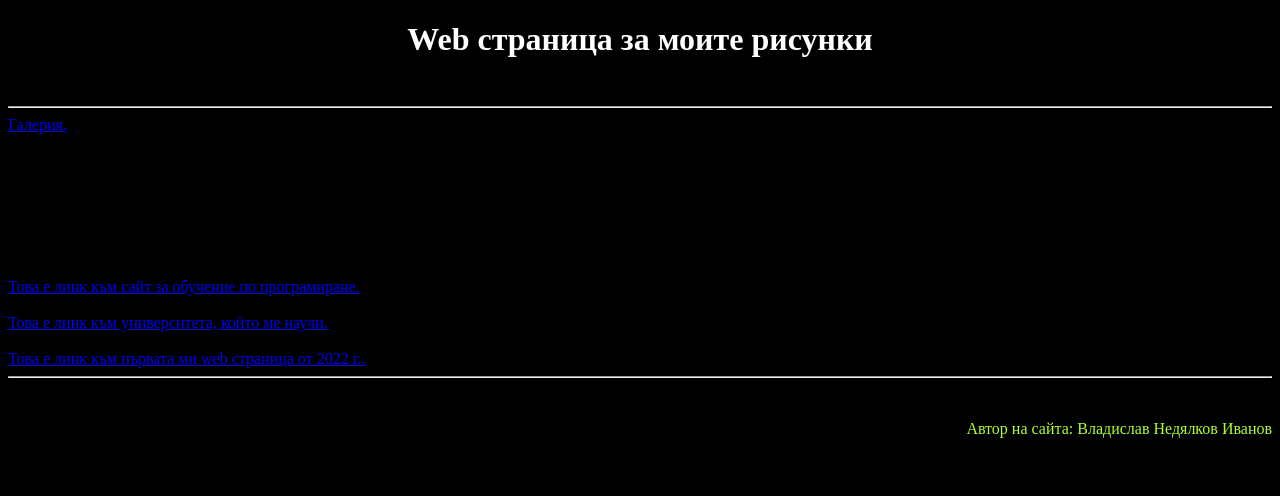
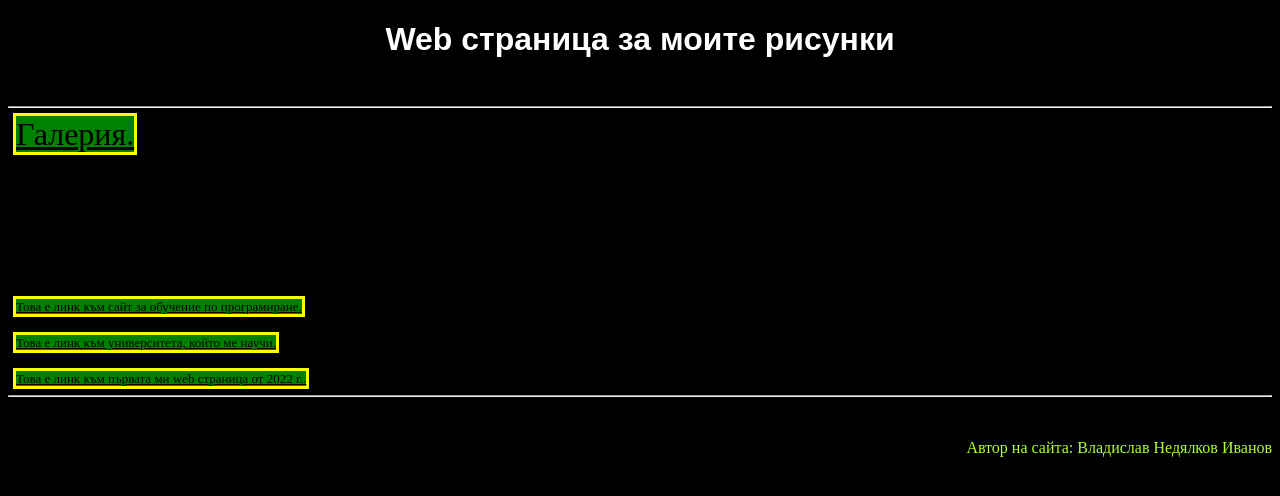
Before and after one commit to VladislavNedyalkovIvanov/draws, a plain HTML site: page index.html in a window 1280 px wide. Drawn offline with Linux system fonts and the light colour scheme.

Commit message:
Add files via upload

```diff
--- a/visual.css
+++ b/visual.css
@@ -1,8 +1,35 @@
 body{background-color:black} /*цвят на background*/
+.margins{
+        font-family: Century;
+        font-size:xx-large;
+        background-color: green;
+        color:black;
+        margin-top: 5px;
+        margin-bottom: 5px;
+        margin-right: 5px;
+        margin-left: 5px;
+        border-style: solid;
+        border-color: yellow;
+}
+.little_margins{
+    font-family: Century;
+    font-size:small;
+    background-color: green;
+    color:black;
+    margin-top: 5px;
+    margin-bottom: 5px;
+    margin-right: 5px;
+    margin-left: 5px;
+    border-style: solid;
+    border-color: yellow;
+}
+div{
+   background-color:black;
+   border-width: 2px;
+}
 h1{
     color:white; /*цвят на текст h1*/
-    font-family: Monotype Corsiva;
-    font-size:xx-large;
+    font-family: Arial;
     text-align:center;
 }
 p{
```
